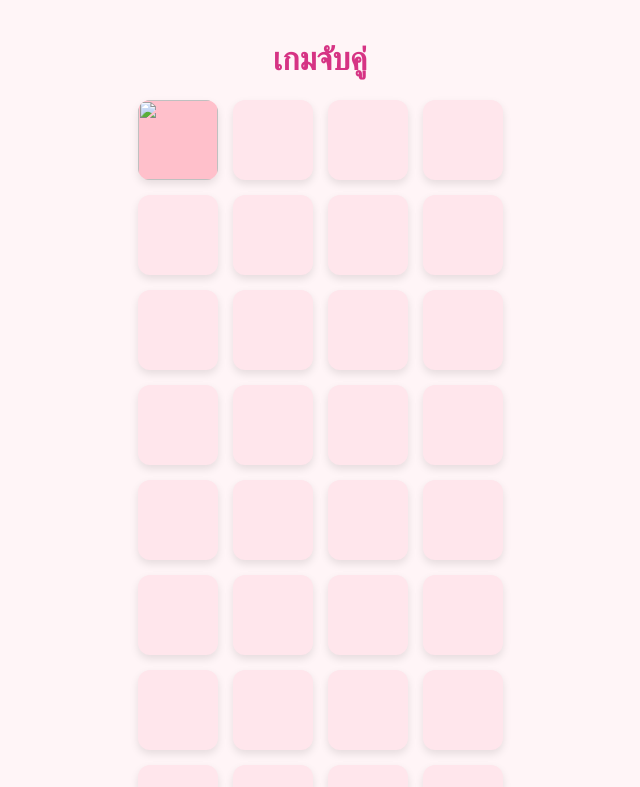
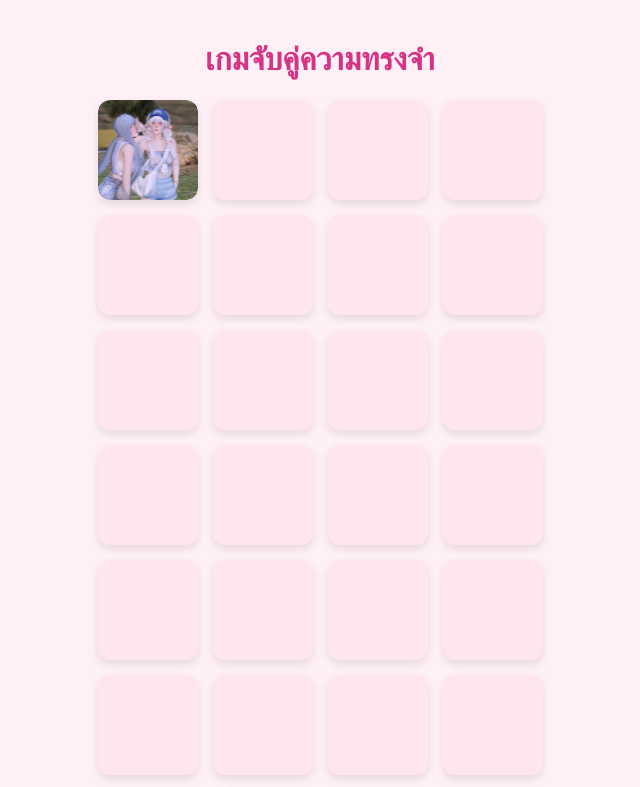
Before and after one commit to Lalisss/memory-game, a plain HTML site: page index.html in a window 1280 px wide. Both pictures are taken after a click on the element 497 px from the left and 139 px from the top of the page. Shown: the top 787 px of the page, without its empty margins (320-960 px from the left). Drawn offline with Linux system fonts and the light colour scheme.

Commit message:
Update index.html

```diff
--- a/index.html
+++ b/index.html
@@ -2,11 +2,11 @@
 <html lang="th">
 <head>
   <meta charset="UTF-8">
-  <title>เกมจับคู่</title>
+  <title>เกมจับคู่ความทรงจำ</title>
   <style>
     body {
       font-family: 'Kanit', sans-serif;
-      background-color: #fff5f7;
+      background-color: #fff0f5;
       margin: 0;
       padding: 20px;
       text-align: center;
@@ -16,7 +16,7 @@
     }
     #game {
       display: grid;
-      grid-template-columns: repeat(4, 80px);
+      grid-template-columns: repeat(4, 100px);
       grid-gap: 15px;
       justify-content: center;
       margin-top: 20px;
@@ -24,22 +24,28 @@
     .card {
       background-color: #ffe6ec;
       border-radius: 12px;
-      width: 80px;
-      height: 80px;
+      width: 100px;
+      height: 100px;
       display: flex;
       align-items: center;
       justify-content: center;
-      font-size: 2rem;
       cursor: pointer;
       box-shadow: 0 4px 8px rgba(0,0,0,0.1);
-      transition: transform 0.3s;
+      overflow: hidden;
     }
-    .card.flipped {
-      background-color: #ffc0cb;
+    .card img {
+      width: 100%;
+      height: 100%;
+      object-fit: cover;
+      display: none;
+      border-radius: 12px;
+    }
+    .card.flipped img {
+      display: block;
     }
     .card.matched {
-      background-color: #ffd1dc;
-      cursor: default;
+      opacity: 0.6;
+      pointer-events: none;
     }
     #message {
       margin-top: 20px;
@@ -63,14 +69,13 @@
 </head>
 <body>
 
-  <h1>เกมจับคู่</h1>
+  <h1>เกมจับคู่ความทรงจำ</h1>
   <div id="game"></div>
   <div id="message"></div>
   <button onclick="startGame()">เริ่มใหม่</button>
 
   <script>
     const memoryItems = [
-  '0.png','0.png',
       '1.png','1.png',
       '2.png','2.png',
       '3.png','3.png',
@@ -84,8 +89,8 @@
       '12.png','12.png',
       '13.png','13.png',
       '14.png','14.png',
-  'image(1).png','image(1).png',
       'image.png','image.png',
+      'image (1).png','image (1).png',
       'screenshot.png','screenshot.png'
     ];
 
@@ -99,23 +104,28 @@
       document.getElementById('message').textContent = '';
       matchedCount = 0;
 
-      shuffled.forEach((item, index) => {
+      shuffled.forEach((item) => {
         const card = document.createElement('div');
         card.classList.add('card');
         card.dataset.value = item;
-        card.dataset.index = index;
-        card.innerHTML = '';
-        card.addEventListener('click', handleCardClick);
+
+        const img = document.createElement('img');
+        img.src = `photo%20by%20Gluay/${item}`; // path รูปของคุณ
+        card.appendChild(img);
+
+        card.addEventListener('click', () => handleCardClick(card));
         game.appendChild(card);
       });
     }
 
-    function handleCardClick(e) {
-      const card = e.target;
-      if (card.classList.contains('flipped') || card.classList.contains('matched') || flippedCards.length >= 2) return;
+    function handleCardClick(card) {
+      if (
+        card.classList.contains('flipped') ||
+        card.classList.contains('matched') ||
+        flippedCards.length >= 2
+      ) return;
 
       card.classList.add('flipped');
-      card.innerHTML = `<img src="images/${card.dataset.value}" style="width: 100%; height: 100%; border-radius: 12px;">`;
       flippedCards.push(card);
 
       if (flippedCards.length === 2) {
@@ -127,14 +137,12 @@
           matchedCount += 2;
 
           if (matchedCount === memoryItems.length) {
-            document.getElementById('message').textContent = 'เย้! จับคู่ครบแล้ว เบบี๋เก่งมากกกก!';
+            document.getElementById('message').textContent = 'เย้! จับคู่ครบแล้วววว เบบี๋เก่งที่สุดเลย!';
           }
         } else {
           setTimeout(() => {
             first.classList.remove('flipped');
             second.classList.remove('flipped');
-            first.innerHTML = '';
-            second.innerHTML = '';
             flippedCards = [];
           }, 1000);
         }
```
Lines whose indentation alone changed are shown as unchanged.
